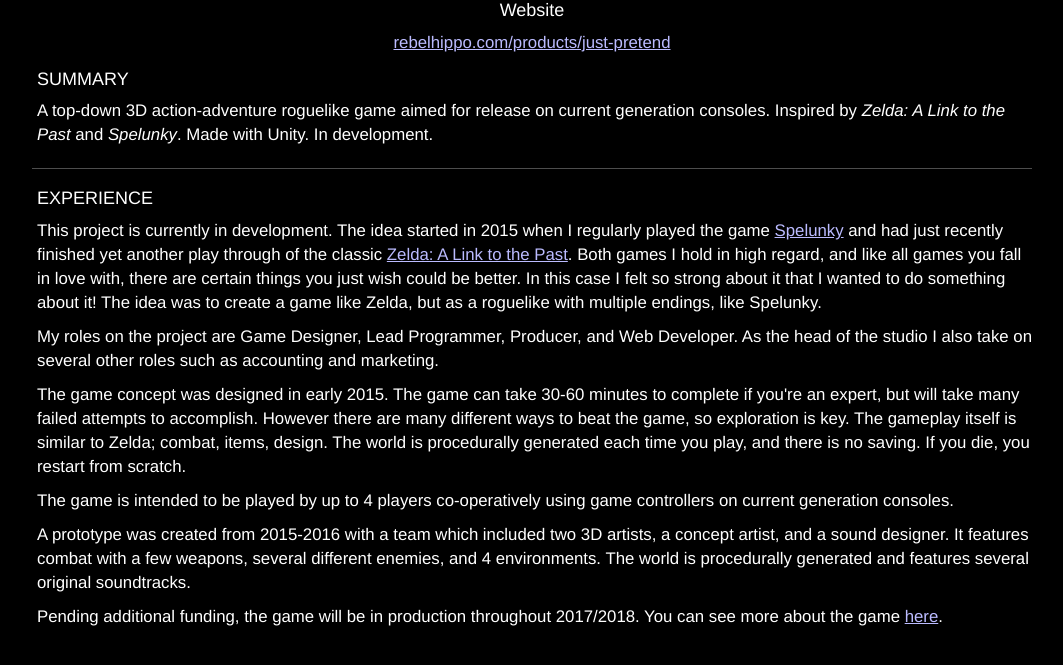
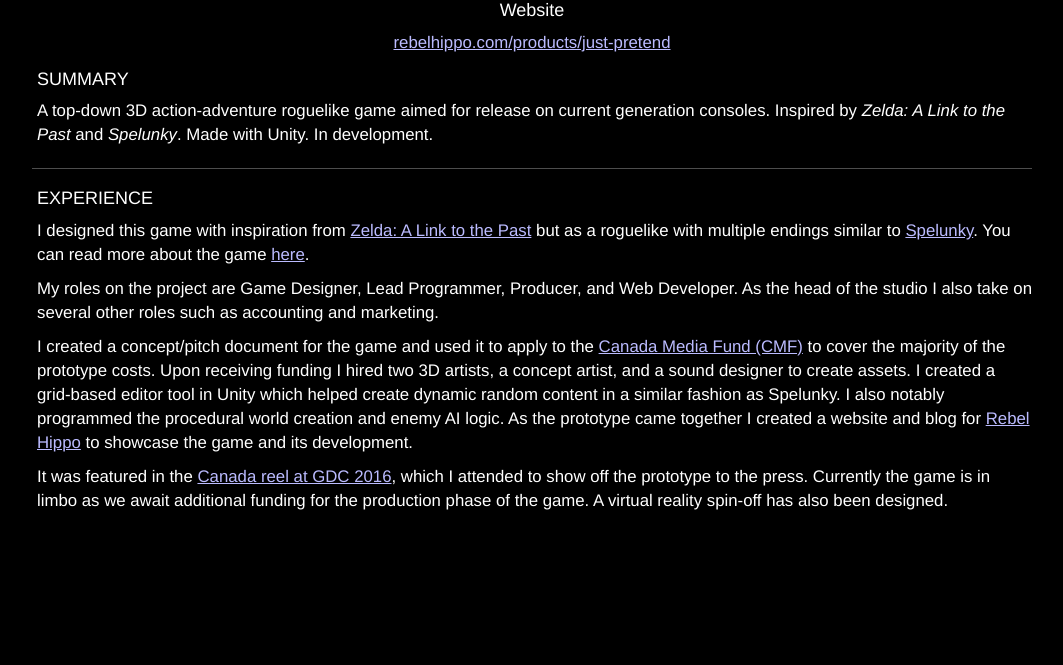
Before and after one commit to bradkeys/bradkeys.com, a Jekyll site: the page built from portfolio/just-pretend.html, in a window 1280 px wide and 900 px high, scrolled down 725 px, cut to the strip 221-886 px from the top of the window. Shown: the whole strip, without its empty margins (108-1171 px from the left). Built offline with Jekyll 4.4.1, drawn with Linux system fonts in a browser that asks for light colours; nearby versions of some CDN libraries; after the commit the page ends 1509 px from its top, so only the background shows below that.

Commit message:
Rewrote my experience on Just Pretend.

```diff
--- a/_posts/2017-04-21-Optimizing-Games-by-Using-Font-Icons.html
+++ b/_posts/2017-04-21-Optimizing-Games-by-Using-Font-Icons.html
@@ -7,7 +7,7 @@
 <img src="/img/posts/font-icons.png" />
 
 <p>
-    For a couple of years now I've been using custom font packages to render generic iconography in my Unity games.
+    For a couple of years now I've been using custom font packages to render generic icons in my Unity games.
     My most obvious example is <a href="/portfolio/orbert/">Orbert</a>, which has a minimalist design and allowed me to get away with quite a few font icons.
     It's very simple to do and has many benefits:
 </p>
--- a/portfolio/just-pretend.html
+++ b/portfolio/just-pretend.html
@@ -4,34 +4,23 @@
 ---
 
 <p>
-	This project is currently in development.
-    The idea started in 2015 when I regularly played the game <a href="https://en.wikipedia.org/wiki/Spelunky">Spelunky</a>
-    and had just recently finished yet another play through of the classic <a href="https://en.wikipedia.org/wiki/The_Legend_of_Zelda:_A_Link_to_the_Past">Zelda: A Link to the Past</a>.
-    Both games I hold in high regard, and like all games you fall in love with, there are certain things you just wish could be better.
-    In this case I felt so strong about it that I wanted to do something about it!
-    The idea was to create a game like Zelda, but as a roguelike with multiple endings, like Spelunky.
+    I designed this game with inspiration from <a href="https://en.wikipedia.org/wiki/The_Legend_of_Zelda:_A_Link_to_the_Past">Zelda: A Link to the Past</a>
+    but as a roguelike with multiple endings similar to <a href="https://en.wikipedia.org/wiki/Spelunky">Spelunky</a>.
+    You can read more about the game <a href="http://rebelhippo.com/products/just-pretend/">here</a>.
 </p>
 <p>
     My roles on the project are Game Designer, Lead Programmer, Producer, and Web Developer.
     As the head of the studio I also take on several other roles such as accounting and marketing.
 </p>
 <p>
-    The game concept was designed in early 2015.
-    The game can take 30-60 minutes to complete if you're an expert, but will take many failed attempts to accomplish.
-    However there are many different ways to beat the game, so exploration is key.
-    The gameplay itself is similar to Zelda; combat, items, design.
-    The world is procedurally generated each time you play, and there is no saving.
-    If you die, you restart from scratch.
+    I created a concept/pitch document for the game and used it to apply to the <a href="http://www.cmf-fmc.ca/programs-deadlines/programs/innovation-program">Canada Media Fund (CMF)</a> to cover the majority of the prototype costs.
+    Upon receiving funding I hired two 3D artists, a concept artist, and a sound designer to create assets.
+    I created a grid-based editor tool in Unity which helped create dynamic random content in a similar fashion as Spelunky.
+    I also notably programmed the procedural world creation and enemy AI logic.
+    As the prototype came together I created a website and blog for <a href="http://rebelhippo.com">Rebel Hippo</a> to showcase the game and its development.
 </p>
 <p>
-    The game is intended to be played by up to 4 players co-operatively using game controllers on current generation consoles.
+    It was featured in the <a href="https://www.youtube.com/watch?v=qVSrbZI_XXE">Canada reel at GDC 2016</a>, which I attended to show off the prototype to the press.
+    Currently the game is in limbo as we await additional funding for the production phase of the game.
+    A virtual reality spin-off has also been designed.
 </p>
-<p>
-    A prototype was created from 2015-2016 with a team which included two 3D artists, a concept artist, and a sound designer.
-    It features combat with a few weapons, several different enemies, and 4 environments.
-    The world is procedurally generated and features several original soundtracks.
-</p>
-<p>
-    Pending additional funding, the game will be in production throughout 2017/2018.
-    You can see more about the game <a href="http://rebelhippo.com/products/just-pretend">here</a>.
-</p>
```
